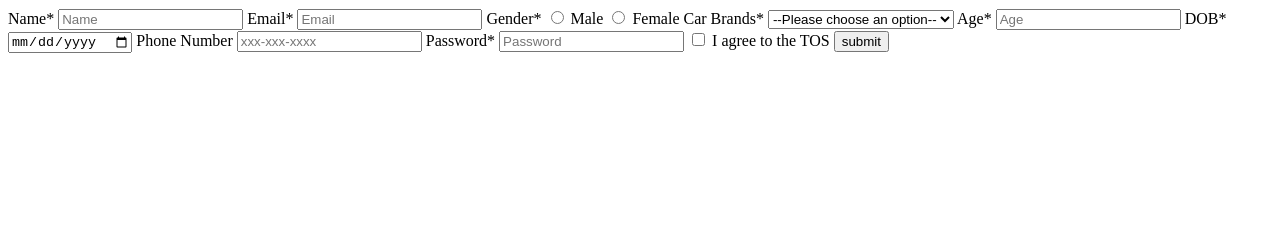
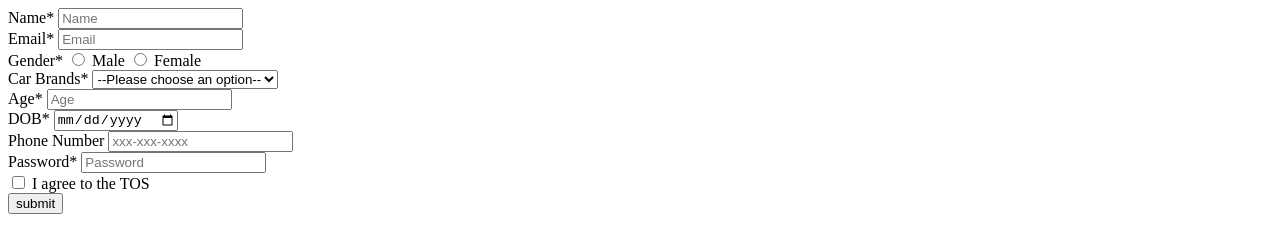
Before and after one commit to acciojob/signup-form-car-Sonu34668, a website: page main.html in a window 1280 px wide. Drawn offline with Linux system fonts and the light colour scheme.

Commit message:
created a submission

```diff
--- a/main.html
+++ b/main.html
@@ -69,16 +69,16 @@
 <body>
 	<form method="post">
 		<label for="name"> Name*</label>
-		<input type="text" id="name" placeholder="Name" required >
+		<input type="text" id="name" placeholder="Name" required ><br>
 
 		<label for="email"> Email*</label>
-		<input type="email" id="email"  placeholder="Email" required>
+		<input type="email" id="email"  placeholder="Email" required><br>
 
 		<label for="gender"> Gender*</label>
 		<input type="radio" name="gender" id="gender_m" required>
 		<label for="gender_m">Male</label>
 	    <input type="radio" name="gender" id="gender_f" required>
-        <label for="gender_f">Female</label>
+        <label for="gender_f">Female</label><br>
 
 		<label for="cars"> Car Brands*</label>
 		<select id="cars" required>
@@ -86,22 +86,22 @@
 					<option value="bmw">BMW</option>
 					<option value="audi">Audi</option>
 			       <option value="mercedez">Mercedez</option>
-		</select>
+		</select><br>
 
 		<label for="age"> Age*</label>
-		<input type="number" id="age"  placeholder="Age" required>
+		<input type="number" id="age"  placeholder="Age" required><br>
 
 		<label for="dob"> DOB*</label>
-		<input type="date" id="dob" required>
+		<input type="date" id="dob" required><br>
 
 		<label for="phone"> Phone Number</label>
-		<input type="tel" id="tel" placeholder="xxx-xxx-xxxx" required>
+		<input type="tel" id="tel" placeholder="xxx-xxx-xxxx" required><br>
 
 		<label for="password"> Password*</label>
-		<input type="password" id="password"  placeholder="Password" required>
+		<input type="password" id="password"  placeholder="Password" required><br>
 
 		<input type="checkbox" required id="tos">
-		<label for="tos">I agree to the TOS</label>
+		<label for="tos">I agree to the TOS</label><br>
 
 		<button type="submit">submit</button>
 
```
